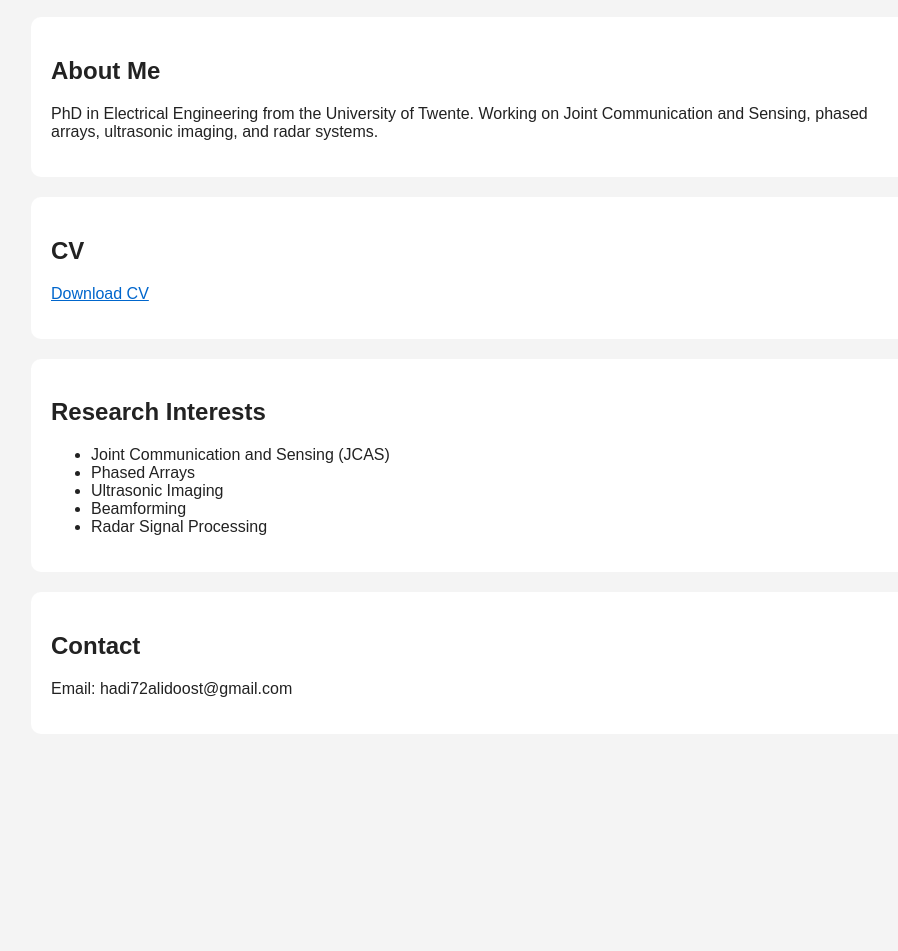
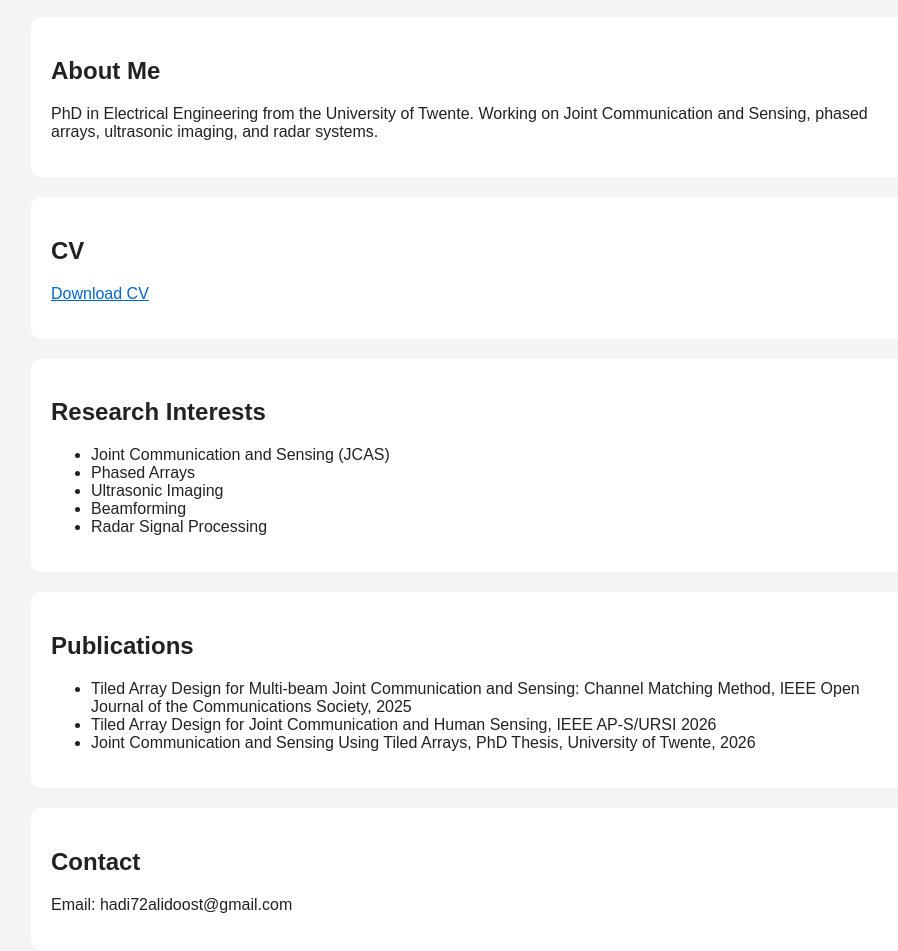
Before and after one commit to HadiAlidoustaghdam/HadiAlidoustaghdam.github.io, a plain HTML site: page index.html in a window 1280 px wide. Shown: the part 141-1092 px from the top of the page, without its empty margins (159-1057 px from the left). Before the commit the page ends 915 px from the top, so only its background shows below. Drawn offline with Linux system fonts and the light colour scheme.

Commit message:
Update index.html

```diff
--- a/index.html
+++ b/index.html
@@ -63,7 +63,27 @@
             <li>Radar Signal Processing</li>
         </ul>
     </div>
+<div class="section">
+    <h2>Publications</h2>
 
+    <ul>
+        <li>
+            Tiled Array Design for Multi-beam Joint Communication and Sensing:
+            Channel Matching Method,
+            IEEE Open Journal of the Communications Society, 2025
+        </li>
+
+        <li>
+            Tiled Array Design for Joint Communication and Human Sensing,
+            IEEE AP-S/URSI 2026
+        </li>
+
+        <li>
+            Joint Communication and Sensing Using Tiled Arrays,
+            PhD Thesis, University of Twente, 2026
+        </li>
+    </ul>
+</div>
     <div class="section">
         <h2>Contact</h2>
         <p>Email: hadi72alidoost@gmail.com</p>
```
